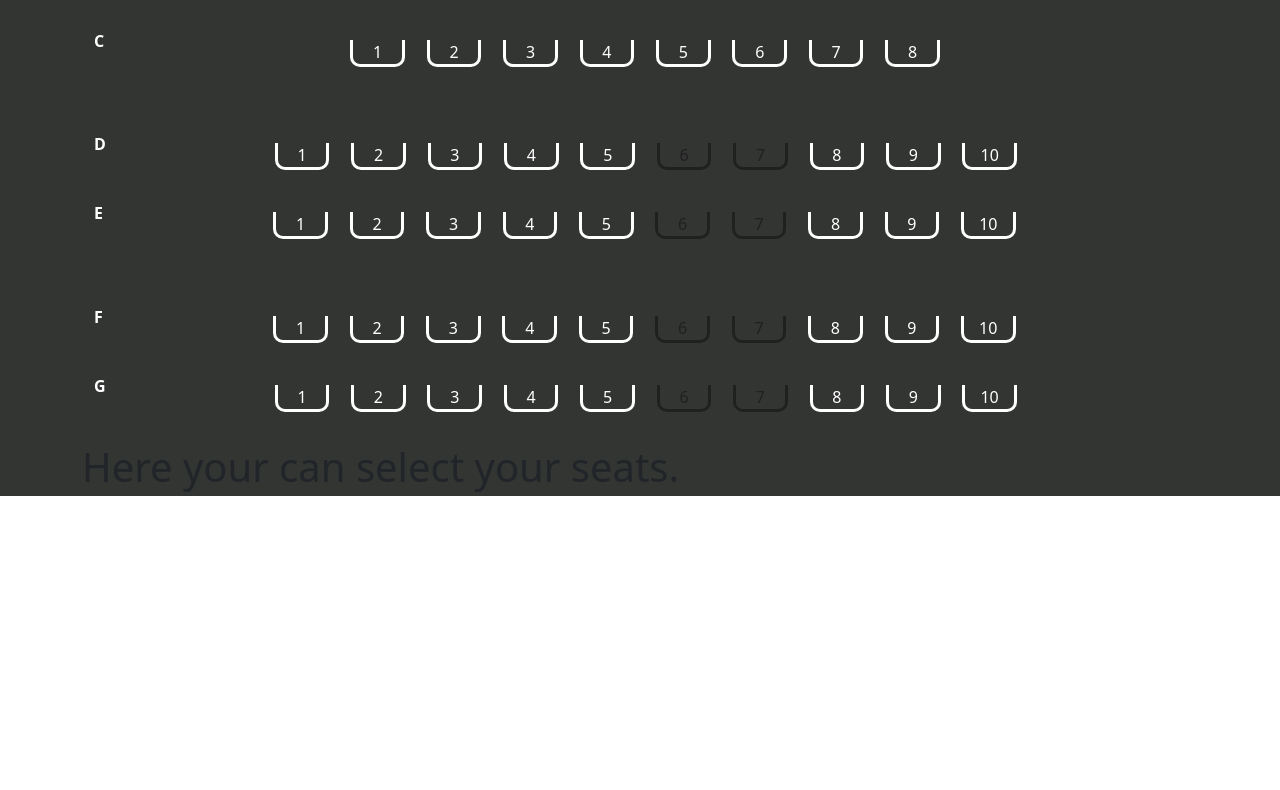
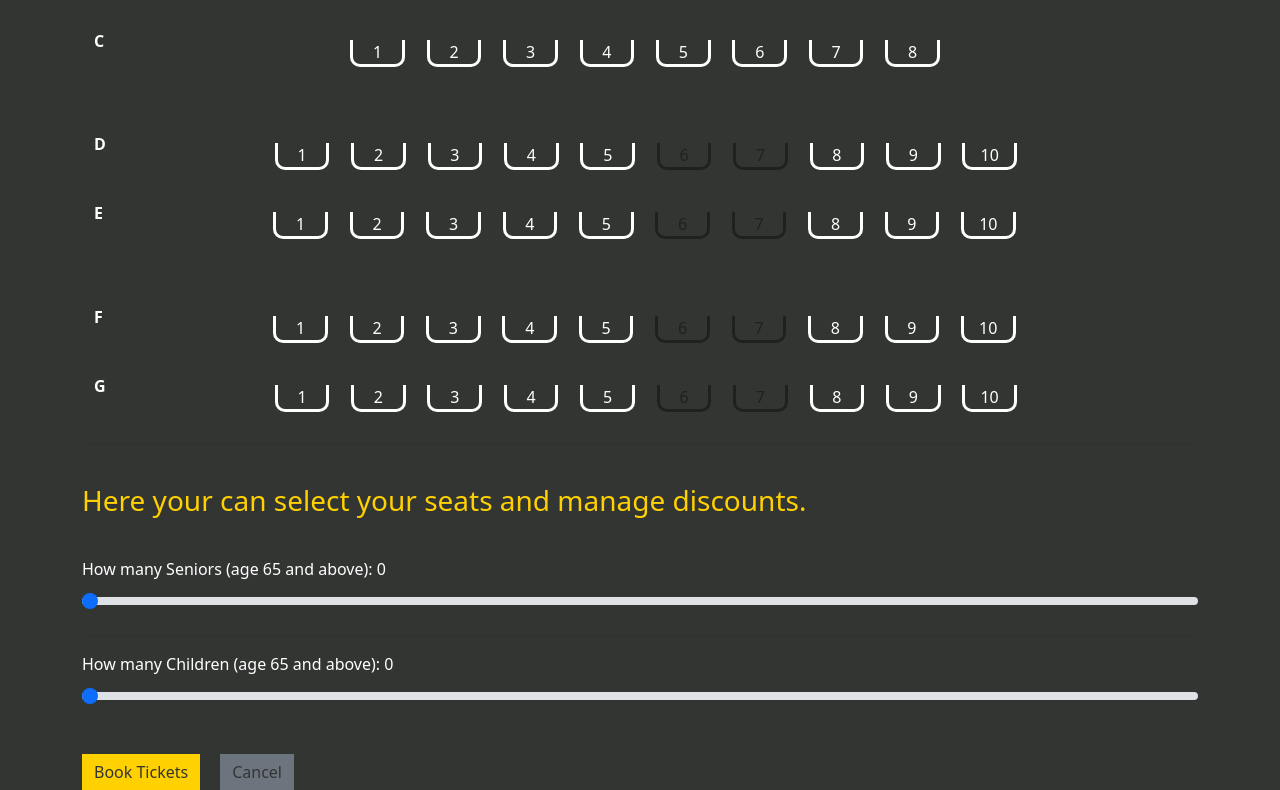
Before and after one commit to p33t00/feature-flicks, a React (Vite) app: page /booking in a window 1280 px wide. Shown: the part 304-1094 px from the top of the page. Before the commit the page ends 800 px from the top, so only its background shows below. Built offline with nearby package versions, Linux system fonts and the light colour scheme.

Commit message:
Working on booking page

```diff
--- a/src/components/Auditorium.jsx
+++ b/src/components/AuditoriumBig.jsx
@@ -1,11 +1,7 @@
-import { Container, Row, Col } from 'react-bootstrap'
+import Container from 'react-bootstrap/Container'
+import './AuditoriumBig.css'
 
-import './Auditorium.css'
-
-const cols = 10
-const rows = 5
-
-export default function Auditorium() {
+export default function AuditoriumBig() {
 	return (
 		<Container className="auditorium-big">
 			<div className="row-seat row-A">
--- /dev/null
+++ b/src/components/RangeChildren.css
@@ -0,0 +1,3 @@
+label {
+	color: white;
+}
--- /dev/null
+++ b/src/components/RangeChildren.jsx
@@ -0,0 +1,16 @@
+import Form from 'react-bootstrap/Form';
+import './RangeChildren.css'
+import { useState } from 'react'
+
+function RangeSenior() {
+  const [children, setChildren] = useState(0)
+
+  return (
+    <>
+      <Form.Label>How many Children (age 65 and above): <span>{children}</span></Form.Label>
+      <Form.Range id="range-senior" defaultValue={0} onChange={(event) => { setChildren(event.target.valueAsNumber); }}/>
+    </>
+  );
+}
+
+export default RangeSenior;
--- /dev/null
+++ b/src/components/RangeSenior.css
@@ -0,0 +1,3 @@
+label {
+	color: white;
+}
--- /dev/null
+++ b/src/components/RangeSenior.jsx
@@ -0,0 +1,16 @@
+import Form from 'react-bootstrap/Form';
+import './RangeSenior.css'
+import { useState } from 'react'
+
+function RangeSenior() {
+  const [seniors, setSeniors] = useState(0)
+
+  return (
+    <>
+      <Form.Label>How many Seniors (age 65 and above): <span>{seniors}</span></Form.Label>
+      <Form.Range id="range-senior" defaultValue={0} onChange={(event) => { setSeniors(event.target.valueAsNumber); }}/>
+    </>
+  );
+}
+
+export default RangeSenior;
--- a/src/components/Screening.css
+++ b/src/components/Screening.css
@@ -40,20 +40,20 @@
 	width: 100%;
   border-radius: 0px;
   border: 0;
-  font-s ize: 1em;
-  font-weight: 500;
-  font-family: inherit;
+  /*font-size: 1em;*/
+  /*font-weight: 500;*/
+  /*font-family: inherit;*/
   background-color: #FFD100;
   cursor: pointer;
-  transition: border-color 0.25s;
+  /*transition: border-color 0.25s;*/
 }
 .screening .card-footer button:hover {
   background-color: #ffd80f;
 }
-.screening .card-footer button:focus,
+.screenin/*g .card-footer button:focus,
 .screening .card-footer button:focus-visible {
   outline: 4px auto -webkit-focus-ring-color;
-}
+}*/
 
 @media (min-width: 992px) {
   .screening.card {
--- a/src/components/Screening.jsx
+++ b/src/components/Screening.jsx
@@ -38,7 +38,7 @@ export default function Screening() {
 		      			<p className="my-0"><span>Duration: 120 min.</span></p>
 				      	<code>October 12 Wednesday - 19:50</code>
 		      		</Col>
-		      		<Col className="align-self-center">
+		      		<Col xs={3} className="col align-self-center">
 			      		<Link to="/booking">
 					        <Button className="float-end" variant="warning">Book</Button>{' '}
 			      		</Link>
--- a/src/components/pages/Booking.css
+++ b/src/components/pages/Booking.css
@@ -1,3 +1,8 @@
+.booking h3 {
+	margin: 40px 0;
+	color: #FFD100;
+}
+
 .screen-side {
 	color: white;
 	text-align: center;
@@ -6,3 +11,32 @@
 	border-bottom-right-radius: 50px;
 	margin-bottom: 70px;
 }
+
+.booking button {
+	color: #333533;
+	margin-top: 40px;
+  border-radius: 0px;
+  border: 0;
+  /*font-size: 1em;*/
+  /*font-weight: 500;*/
+  /*font-family: inherit;*/
+  cursor: pointer;
+  /*transition: border-color 0.25s;*/
+}
+.booking button:hover {
+	color: black;
+}
+
+button.btn-book {
+	margin-right: 20px;
+  background-color: #FFD100;
+}
+.booking button.btn-book:hover {
+	color: black;
+  background-color: #ffd80f;
+}
+
+/*.booking button:focus,
+.booking button:focus-visible {
+  outline: 4px auto -webkit-focus-ring-color;
+}*/
--- a/src/components/pages/Booking.jsx
+++ b/src/components/pages/Booking.jsx
@@ -1,12 +1,25 @@
 import './Booking.css'
-import Auditorium from '../Auditorium.jsx'
+import AuditoriumBig from '../AuditoriumBig.jsx'
+import RangeSenior from '../RangeSenior.jsx'
+import RangeChildren from '../RangeChildren.jsx'
+import Button from 'react-bootstrap/Button'
+import { useNavigate, useParams } from 'react-router-dom';
 
 export default function Booking() {
+	const navigate = useNavigate()
+	const { movieId } = useParams();
+
 	return (
-		<>
-		<h1 className="screen-side">Screen Side</h1>
-		<Auditorium />
-		<h1>Here your can select your seats.</h1>
-		</>
+		<div className="booking">
+			<h1 className="screen-side">Screen Side</h1>
+			<AuditoriumBig />
+			<hr/>
+			<h3>Here your can select your seats and manage discounts.</h3>
+			<RangeSenior />
+			<hr/>
+			<RangeChildren />
+			<Button className="btn-book" onClick={() => {console.log('hellooooo...')}}>Book Tickets</Button>
+			<Button variant="secondary" onClick={() => navigate('/')}>Cancel</Button>
+		</div>
 	)
 }
```
Also changed, not shown: src/services/MoviesApi.js (added, +7 -0 lines), src/components/AuditoriumBig.css (renamed from src/components/Auditorium.css).
